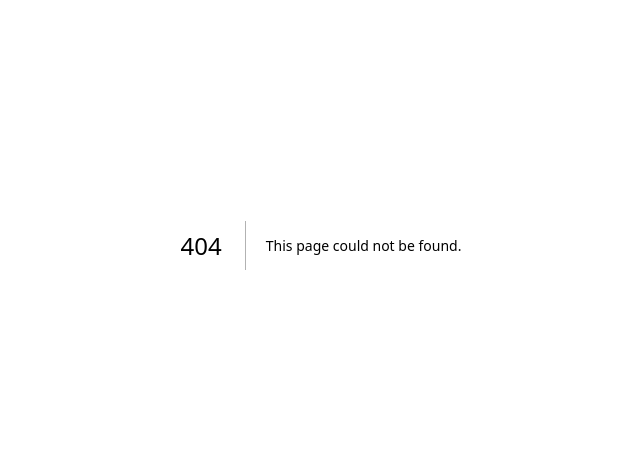
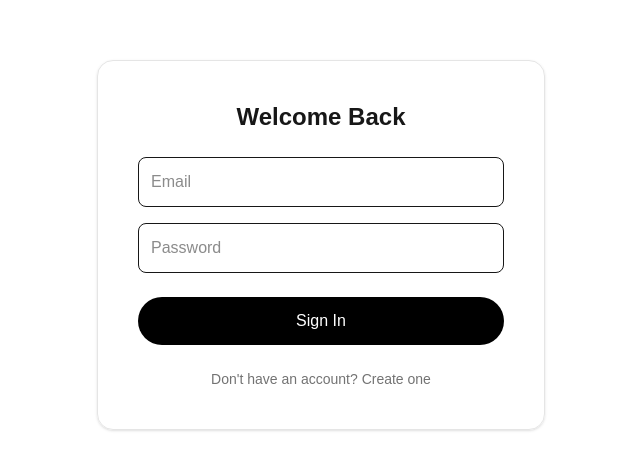
Before and after one commit to rashtravardhana/medpro, a Next.js app: page /app/auth in a window 1280 px wide. Before the commit this address had no page. Shown: the part 155-624 px from the top of the page, without its empty margins (319-959 px from the left). Built offline with nearby package versions, Linux system fonts and the light colour scheme; no server answers.

Commit message:
Create page.tsx

```diff
--- /dev/null
+++ b/app/app/auth/page.tsx
@@ -0,0 +1,118 @@
+"use client";
+
+import { useState } from "react";
+import supabase from "@/lib/supabase";
+
+export default function AuthPage() {
+  const [isLogin, setIsLogin] = useState(true);
+  const [fullName, setFullName] = useState("");
+  const [email, setEmail] = useState("");
+  const [password, setPassword] = useState("");
+  const [message, setMessage] = useState("");
+
+  const handleAuth = async () => {
+    setMessage("");
+
+    if (isLogin) {
+      const { error } = await supabase.auth.signInWithPassword({
+        email,
+        password,
+      });
+
+      if (error) {
+        setMessage(error.message);
+      } else {
+        window.location.href = "/dashboard";
+      }
+    } else {
+      const { data, error } = await supabase.auth.signUp({
+        email,
+        password,
+      });
+
+      if (error) {
+        if (error.message.includes("User already registered")) {
+          setMessage("This email is already registered. Please sign in instead.");
+        } else {
+          setMessage(error.message);
+        }
+        return;
+      }
+
+      const userId = data.user?.id;
+
+      if (userId) {
+        await supabase.from("users").insert([
+          {
+            id: userId,
+            full_name: fullName,
+            email: email,
+            role: "doctor",
+          },
+        ]);
+      }
+
+      window.location.href = "/dashboard";
+    }
+  };
+
+  return (
+    <div className="min-h-screen flex items-center justify-center bg-white px-6">
+      <div className="w-full max-w-md p-10 border border-neutral-200 rounded-2xl shadow-sm">
+
+        <h1 className="text-2xl font-semibold text-center mb-6">
+          {isLogin ? "Welcome Back" : "Create Account"}
+        </h1>
+
+        {!isLogin && (
+          <input
+            type="text"
+            placeholder="Full Name"
+            className="w-full border p-3 rounded-lg mb-4 focus:outline-none focus:ring-1 focus:ring-black"
+            onChange={(e) => setFullName(e.target.value)}
+          />
+        )}
+
+        <input
+          type="email"
+          placeholder="Email"
+          className="w-full border p-3 rounded-lg mb-4 focus:outline-none focus:ring-1 focus:ring-black"
+          onChange={(e) => setEmail(e.target.value)}
+        />
+
+        <input
+          type="password"
+          placeholder="Password"
+          className="w-full border p-3 rounded-lg mb-6 focus:outline-none focus:ring-1 focus:ring-black"
+          onChange={(e) => setPassword(e.target.value)}
+        />
+
+        {message && (
+          <div className="mb-4 text-sm text-red-500 text-center">
+            {message}
+          </div>
+        )}
+
+        <button
+          onClick={handleAuth}
+          className="w-full bg-black text-white py-3 rounded-full hover:opacity-80 transition"
+        >
+          {isLogin ? "Sign In" : "Register"}
+        </button>
+
+        <p
+          className="mt-6 text-center text-sm text-neutral-500 cursor-pointer hover:text-black transition"
+          onClick={() => {
+            setIsLogin(!isLogin);
+            setMessage("");
+          }}
+        >
+          {isLogin
+            ? "Don't have an account? Create one"
+            : "Already have an account? Sign in"}
+        </p>
+
+      </div>
+    </div>
+  );
+}
```
